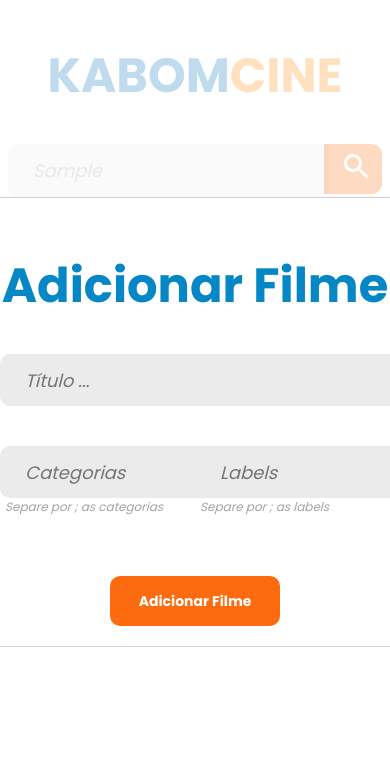
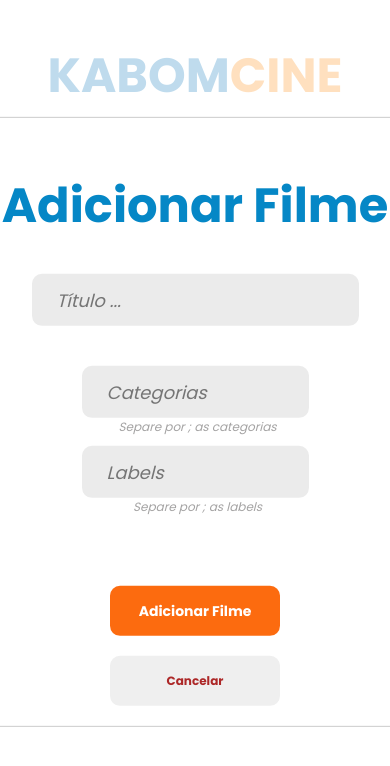
Before and after one commit to Pedro-phd/kabumcine, a React (Create React App) app: page / in a window 390 px wide. Both pictures are taken after typing "Sample", "Sample", "Sample" into the empty fields and a click on the button "Adicionar Filme". Shown: the top 766 px of the page. Built offline with nearby package versions, Linux system fonts and the light colour scheme.

Commit message:
mobile responsive and title and favicon

```diff
--- a/public/index.html
+++ b/public/index.html
@@ -24,7 +24,7 @@
       work correctly both with client-side routing and a non-root public URL.
       Learn how to configure a non-root public URL by running `npm run build`.
     -->
-    <title>React App</title>
+    <title>KABOM CINE</title>
   </head>
   <body>
     <noscript>You need to enable JavaScript to run this app.</noscript>
--- a/src/components/AddMovie/index.tsx
+++ b/src/components/AddMovie/index.tsx
@@ -10,6 +10,7 @@ import {
   ModalContainer,
   Label,
   InputField,
+  Close,
 } from './styles';
 import Modal from 'react-modal';
 import { useDispatch, useSelector } from 'react-redux';
@@ -92,6 +93,7 @@ function AddMovie() {
             </Filter>
             <Button>Adicionar Filme</Button>
           </Form>
+          <Close onClick={() => closeModal()}>Cancelar</Close>
         </ModalContainer>
       </Modal>
     </>
--- a/src/components/AddMovie/styles.ts
+++ b/src/components/AddMovie/styles.ts
@@ -21,6 +21,22 @@ export const Button = styled.button`
   height: 50px;
   outline: none;
 `;
+
+export const Close = styled.button`
+  width: 100%;
+  max-width: 170px;
+  background-color: none;
+  color: white;
+  font-size: 12px;
+  font-weight: bold;
+  border: none;
+  border-radius: 10px;
+  margin: 20px auto 0;
+  height: 50px;
+  outline: none;
+  color: #ad2828;
+`;
+
 export const TitleInput = styled.input`
   font-style: italic;
   max-width: 600px;
@@ -34,6 +50,9 @@ export const TitleInput = styled.input`
   padding-left: 25px;
   border-radius: 10px;
   margin: 0 auto;
+  @media screen and (max-width: 768px){
+    max-width: 300px;
+  }
 `;
 export const Input = styled.input`
   font-style: italic;
@@ -48,6 +67,7 @@ export const Input = styled.input`
   padding-left: 25px;
   border-radius: 10px;
   margin: 0 auto;
+
 `;
 
 export const Filter = styled.div`
@@ -57,6 +77,9 @@ export const Filter = styled.div`
   margin: 40px auto;
   flex-direction: row;
   justify-content: space-evenly;
+  @media screen and (max-width: 768px){
+    flex-direction: column;
+  }
 `;
 export const CheckContainer = styled.div`
   display: flex;
@@ -82,6 +105,10 @@ export const Label = styled.label`
   font-size: 12px;
   font-style: italic;
   margin-left: 5px;
+  @media screen and (max-width: 768px){
+    text-align:center;
+    margin-bottom:10px;
+  }
 `;
 
 export const InputField = styled.div`
--- a/src/components/SearchBar/styles.ts
+++ b/src/components/SearchBar/styles.ts
@@ -90,7 +90,8 @@ export const Input = styled.input`
   font-size: 12px;
   color: #a4a3a3;
   border: none;
-  padding-left: 25px;
+  padding: 0 5px;
+  text-align: center;
   border-radius: 5px;
   margin-left: 5px;
 `;
```
Also changed, not shown: 1 other file (tests, documents, lock files or other folders).
